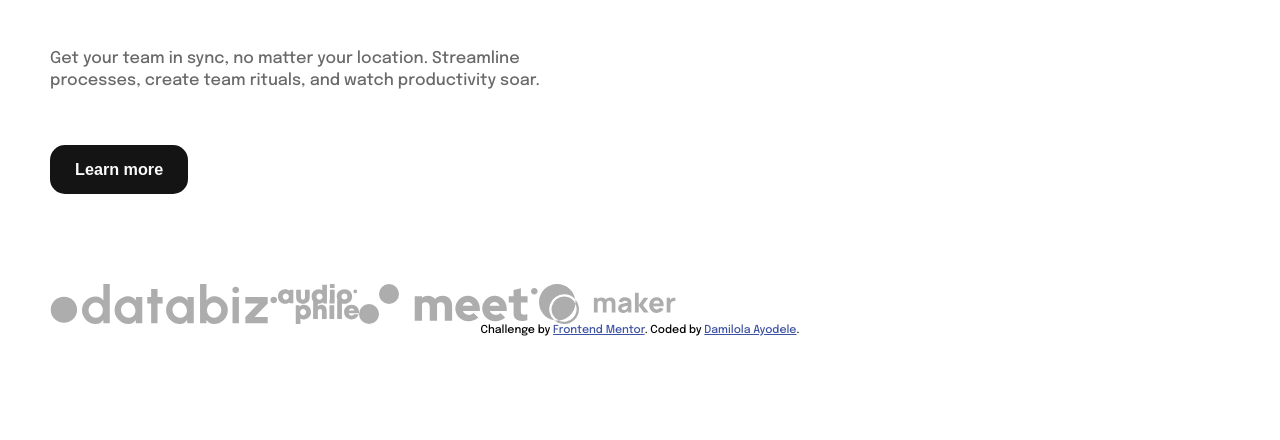
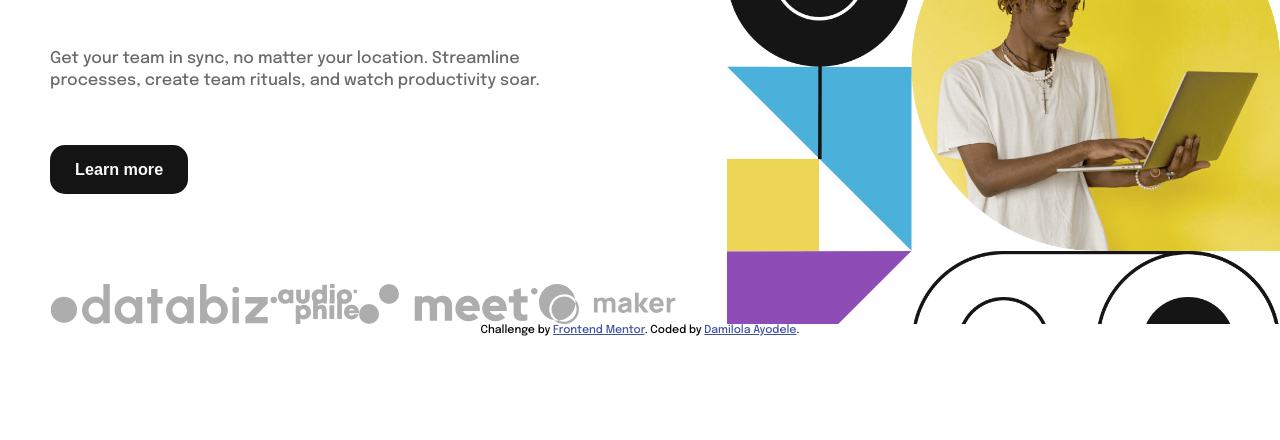
Before and after one commit to damso9/Intro-section-with-dropdown-navigation-challenge, a plain HTML site: page index.html in a window 1280 px wide. Shown: the part 360-800 px from the top of the page. Drawn offline with Linux system fonts and the light colour scheme.

Commit message:
Fixed the URL link pathway again

```diff
--- a/style/style.scss
+++ b/style/style.scss
@@ -312,7 +312,7 @@ main {
 
         object-fit: cover;
 
-        background-image: url(./images/image-hero-desktop.png);
+        background-image:url("../images/image-hero-desktop.png");
         background-repeat: no-repeat;
         background-size: cover;
         // img {
```
Also changed, not shown: style/style.css, 1 other file.
